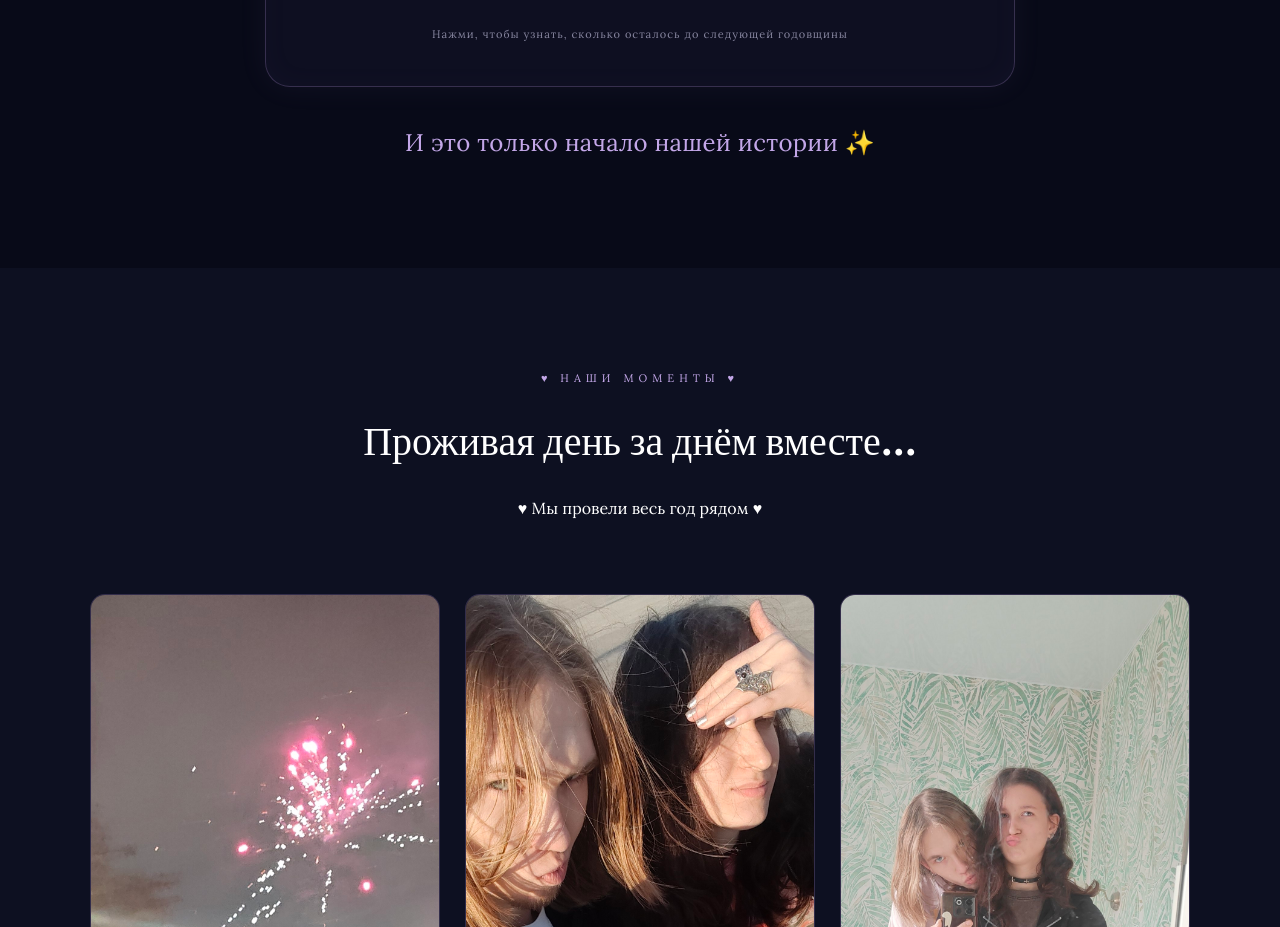
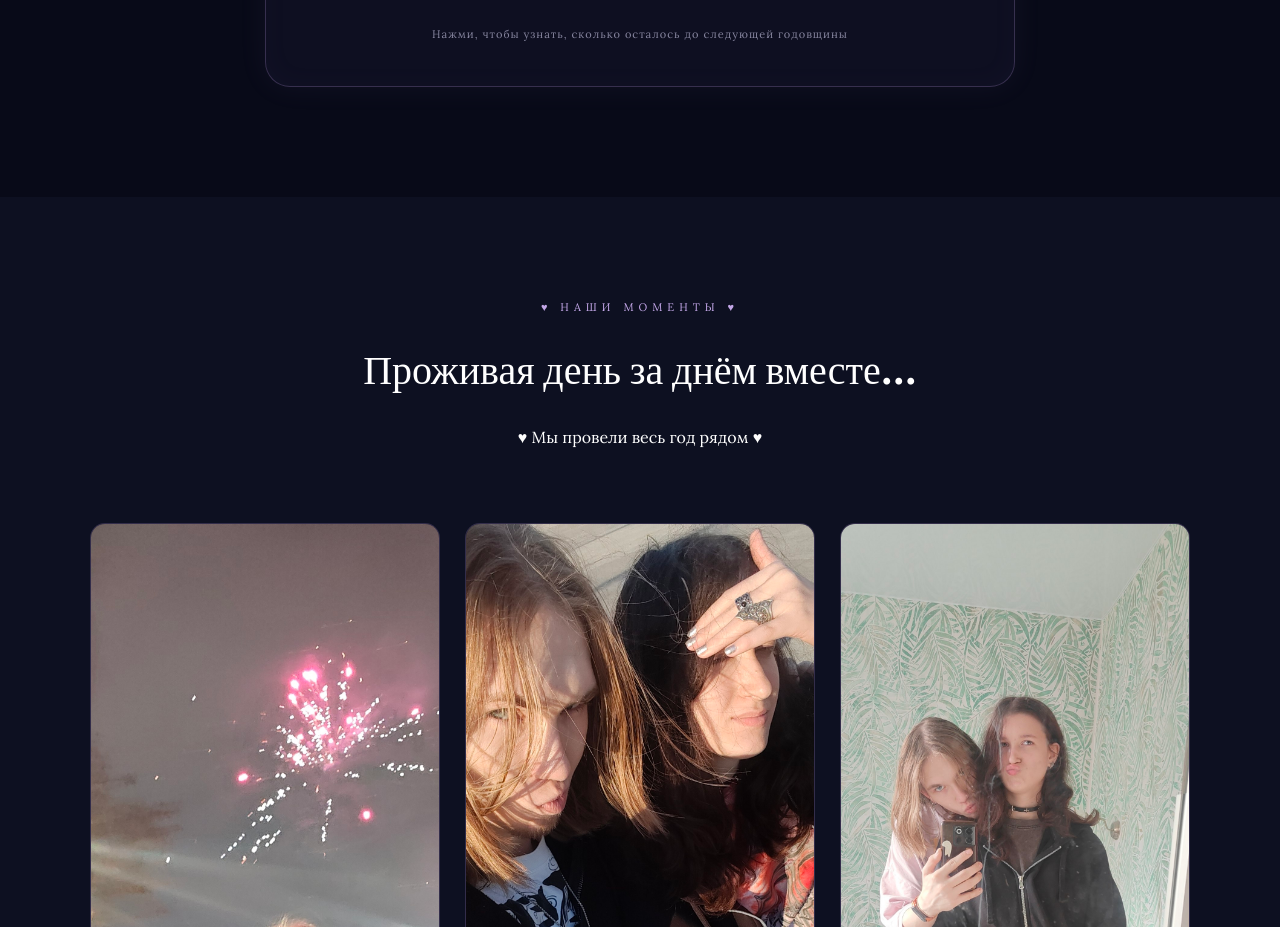
Before and after one commit to Cl0egskhvich/FMY2026, a plain HTML site: page ourpersonaluniverse/ourpersonaluniverse.html in a window 1280 px wide. Shown: the part 1411-2338 px from the top of the page. Drawn offline with Linux system fonts and the light colour scheme.

```diff
--- a/ourpersonaluniverse/ourpersonaluniverse.html
+++ b/ourpersonaluniverse/ourpersonaluniverse.html
@@ -81,11 +81,6 @@
     </p>
 
 </div>
-
-
-    <p class="counter-footer">
-        И это только начало нашей истории ✨
-    </p>
 
 </section>
 
```
